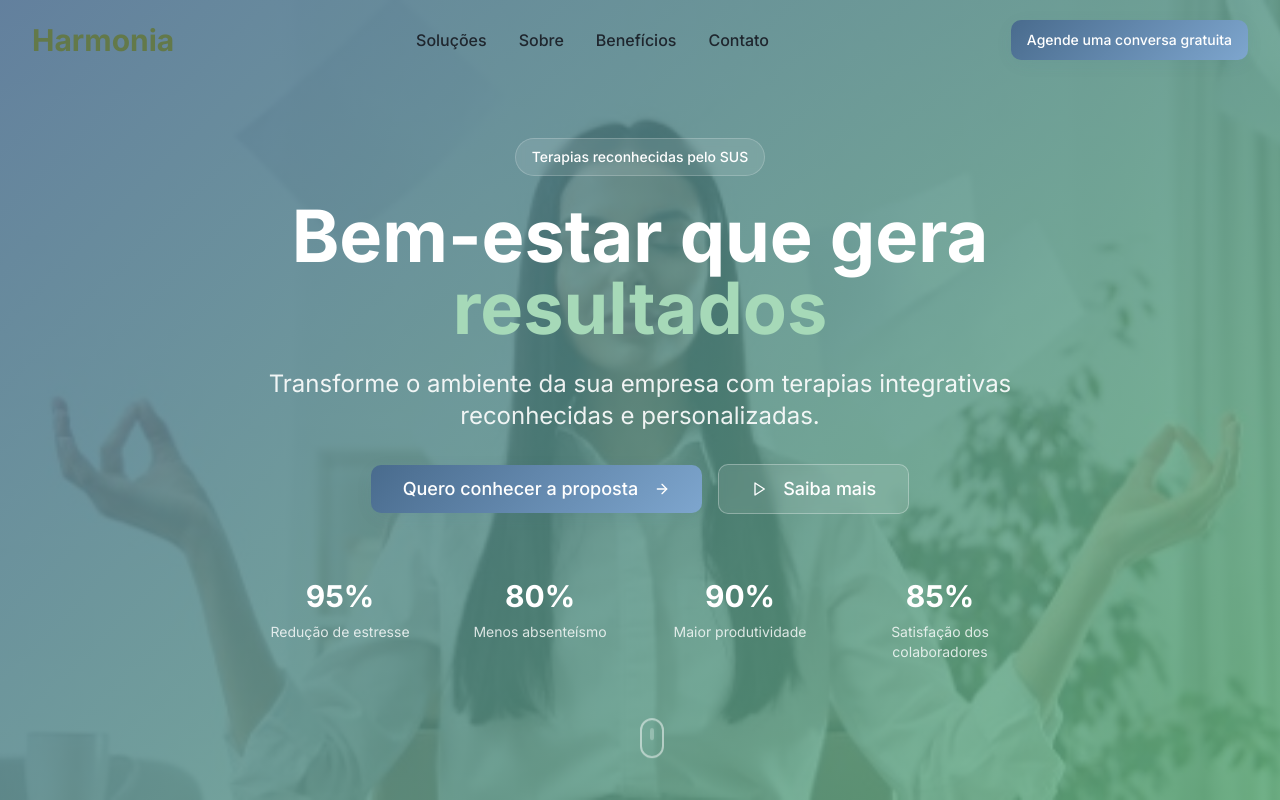
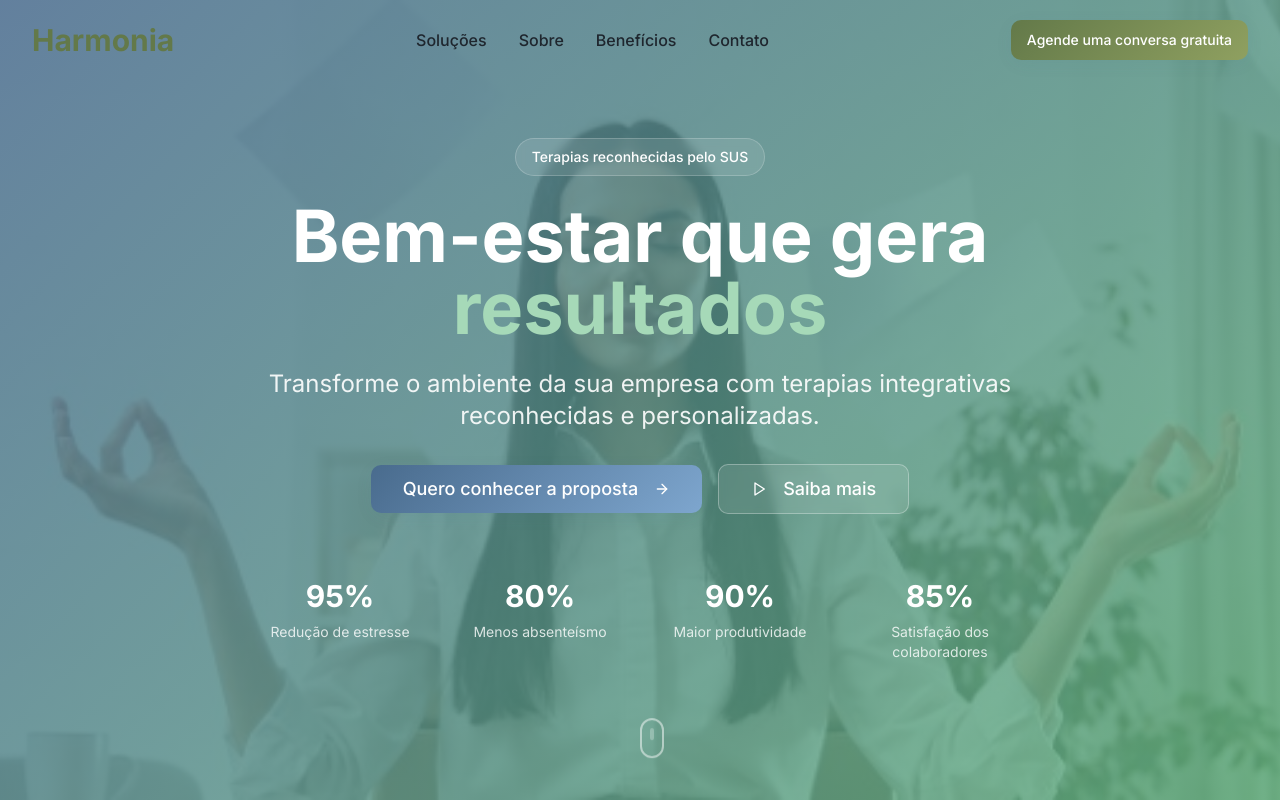
Before and after one commit to DavidRafaelDev/corpo-harmonia-landing, a React (Vite) app: page / in a window 1280 px wide. Shown: the top 800 px of the page. Built offline with nearby package versions, Linux system fonts and the light colour scheme.

Commit message:
Apply gradient to button
Apply a gradient background with the color #637949 to the "Agende uma conversa gratuita" button.

```diff
--- a/src/components/Header.tsx
+++ b/src/components/Header.tsx
@@ -69,6 +69,7 @@ const Header = () => {
             <Button
               onClick={() => scrollToSection('contato')}
               className="btn-hero"
+              style={{background: 'linear-gradient(135deg, #637949, #8fa060)'}}
             >
               Agende uma conversa gratuita
             </Button>
@@ -115,6 +116,7 @@ const Header = () => {
                 <Button
                   onClick={() => scrollToSection('contato')}
                   className="w-full btn-hero"
+                  style={{background: 'linear-gradient(135deg, #637949, #8fa060)'}}
                 >
                   Agende uma conversa gratuita
                 </Button>
```
